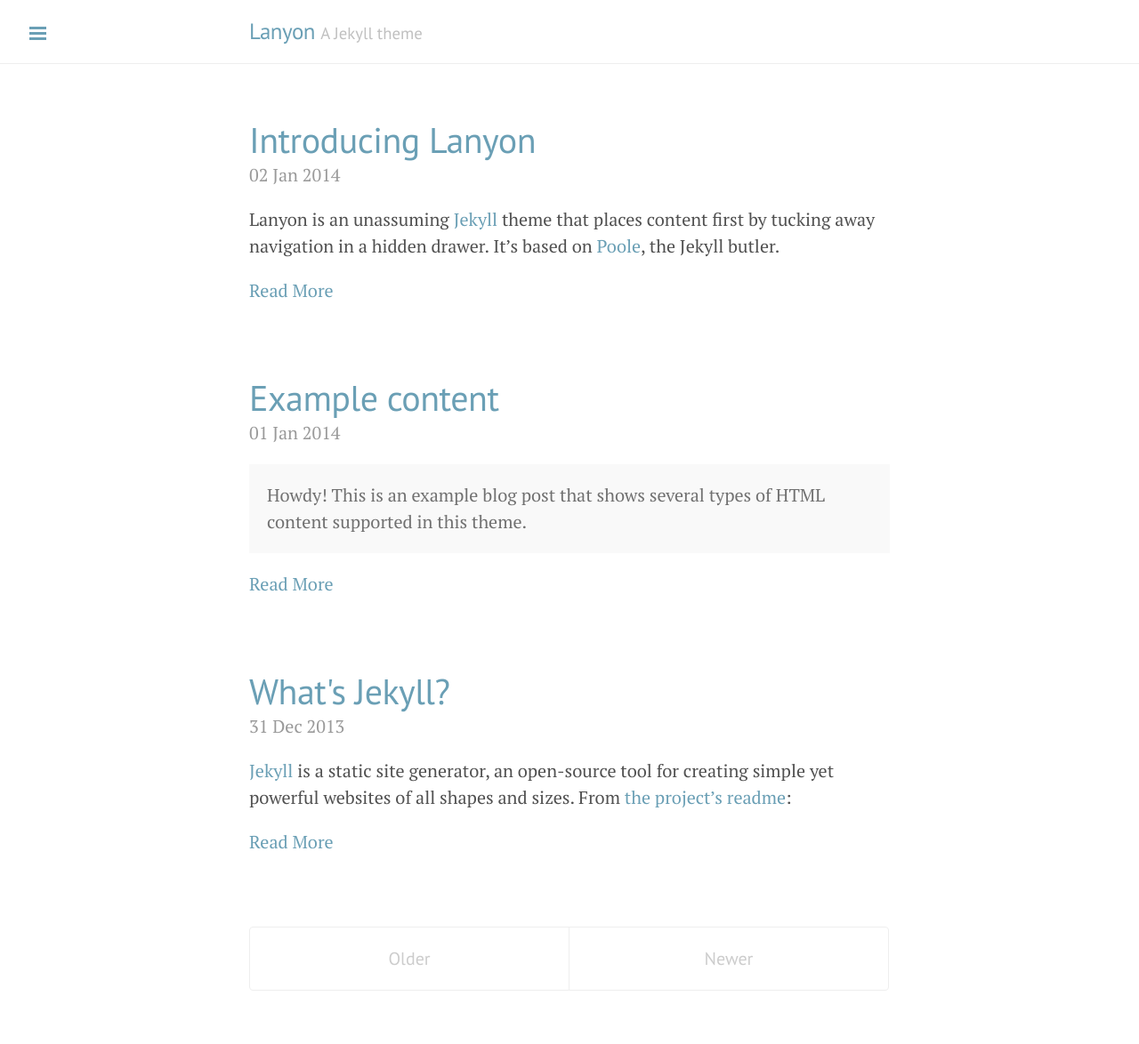
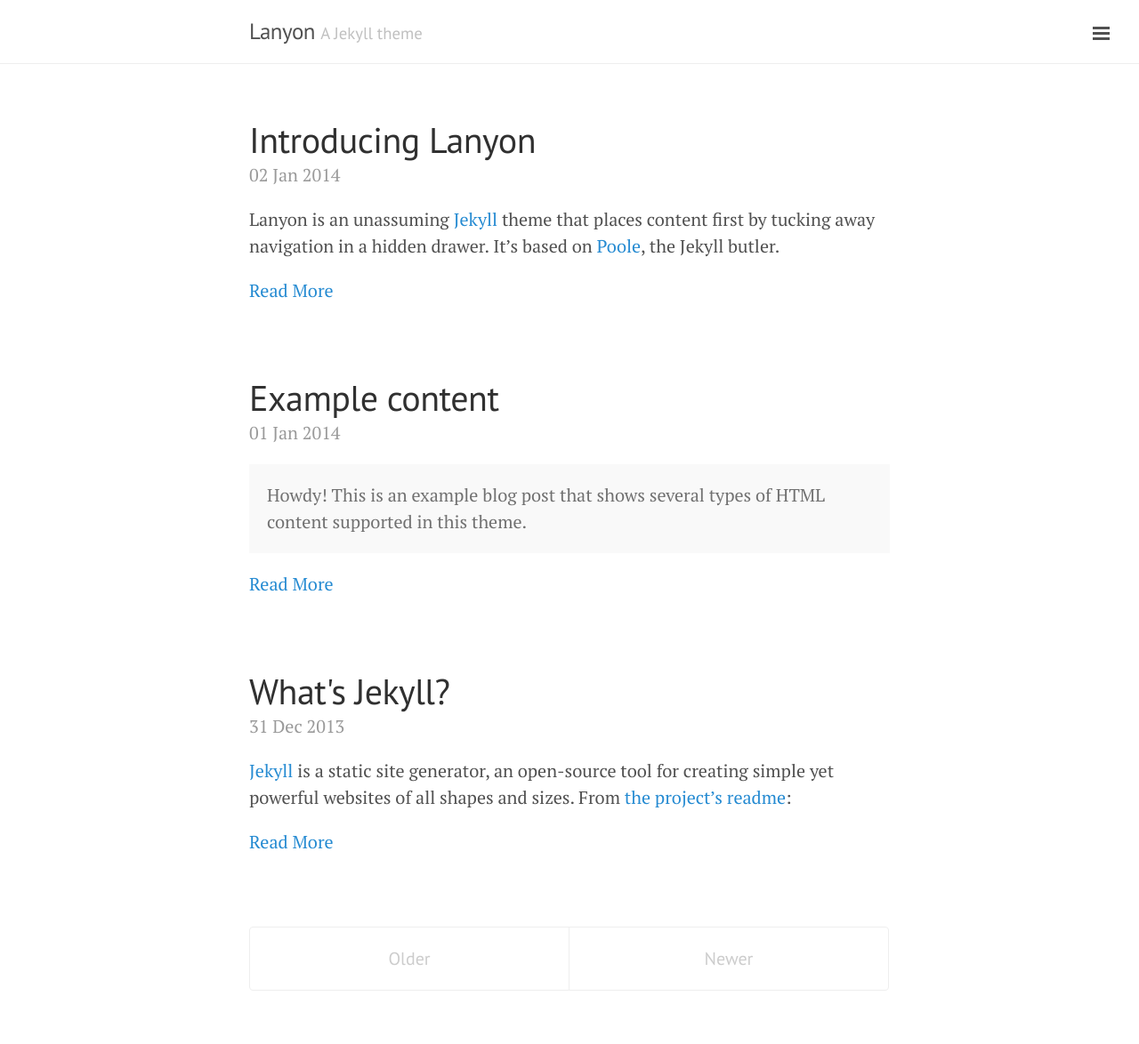
Before and after one commit to cholnh/cholnh.github.io, a Jekyll site: the page built from index.html, in a window 1280 px wide. Shown: the whole page at 89% size. Built offline with Jekyll 4.4.1, drawn with Linux system fonts in a browser that asks for light colours; Markdown is read by kramdown in place of the engine named in the settings; the list of posts is cut into pages by our own code.

Commit message:
Update default.html

```diff
--- a/_layouts/default.html
+++ b/_layouts/default.html
@@ -3,7 +3,7 @@
 
   {% include head.html %}
 
-  <body class = " theme-base-0d " >
+  <body class = "layout-reverse sidebar-overlay" >
 
     {% include sidebar.html %}
 
```
